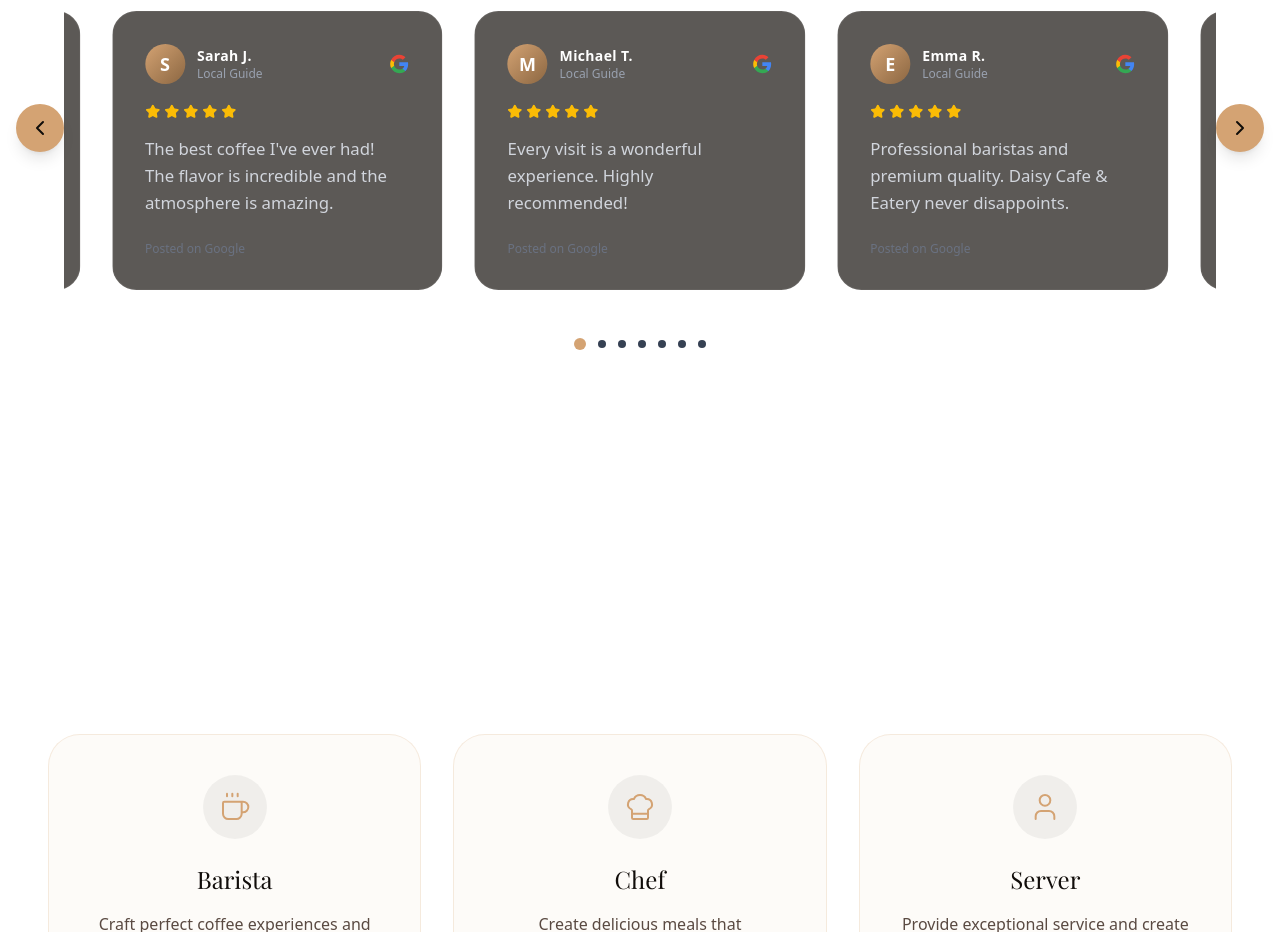
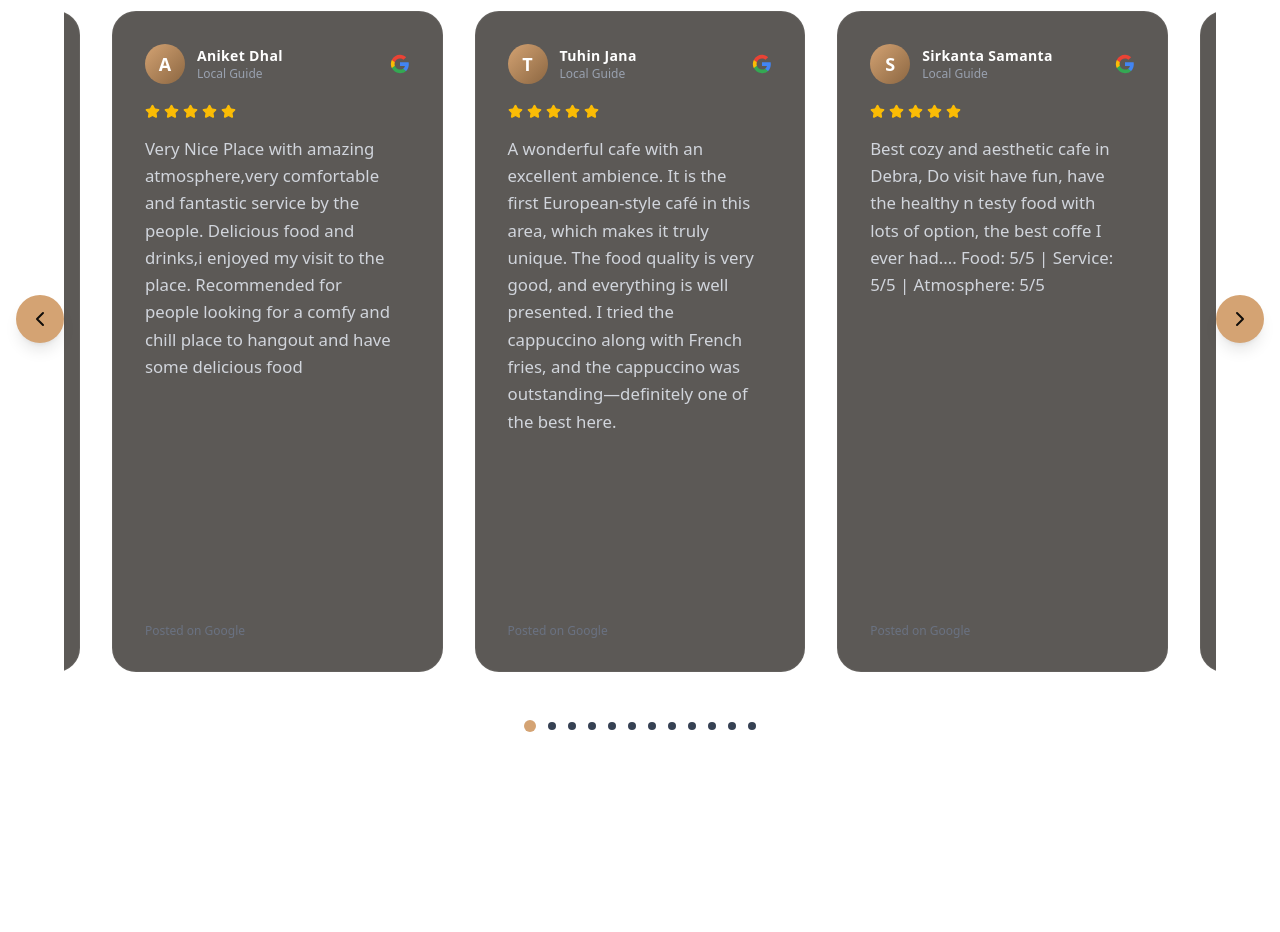
Before and after one commit to dipanjan800/Daisy-Cafe-Eatery, a React (Vite) app: page / in a window 1280 px wide. Shown: the part 3220-4152 px from the top of the page. Built offline with nearby package versions, Linux system fonts and the light colour scheme; a web font is replaced by a local one.

Commit message:
content: add real Google reviews and dynamic star rating logic

```diff
--- a/src/components/Testimonials.tsx
+++ b/src/components/Testimonials.tsx
@@ -3,32 +3,64 @@ import { useState } from 'react';
 
 const testimonials = [
   {
-    quote: "The best coffee I've ever had! The flavor is incredible and the atmosphere is amazing.",
-    name: "Sarah J."
+    quote: "Very Nice Place with amazing atmosphere,very comfortable and fantastic service by the people. Delicious food and drinks,i enjoyed my visit to the place. Recommended for people looking for a comfy and chill place to hangout and have some delicious food",
+    name: "Aniket Dhal",
+    rating: 5
   },
   {
-    quote: "Every visit is a wonderful experience. Highly recommended!",
-    name: "Michael T."
+    quote: "A wonderful cafe with an excellent ambience. It is the first European-style café in this area, which makes it truly unique. The food quality is very good, and everything is well presented. I tried the cappuccino along with French fries, and the cappuccino was outstanding—definitely one of the best here.",
+    name: "Tuhin Jana",
+    rating: 5
   },
   {
-    quote: "Professional baristas and premium quality. Daisy Cafe & Eatery never disappoints.",
-    name: "Emma R."
+    quote: "Best cozy and aesthetic cafe in Debra, Do visit have fun, have the healthy n testy food with lots of option, the best coffe I ever had.... Food: 5/5 | Service: 5/5 | Atmosphere: 5/5",
+    name: "Sirkanta Samanta",
+    rating: 5
   },
   {
-    quote: "A hidden gem! Their pastries are to die for and the latte art is top notch.",
-    name: "David L."
+    quote: "A perfect place to visit with family and friends, amazing atmosphere, nice service, delicious food and drinks. Highly recommended for people who want to either enjoy it with friends or want a place to enjoy themselves",
+    name: "Animesh Dhal",
+    rating: 5
   },
   {
-    quote: "Perfect place to work remotely. Great wifi, amazing coffee, and super friendly staff.",
-    name: "Jessica M."
+    quote: "Personally, I liked because it was nicely organized and the prices of the items were a bit high, which could have been a little lower. But it was completely good in comparison.This will be a very pleasant place for those of us who love taking candid photos genz, above all else.❤️",
+    name: "Souvik Malakar",
+    rating: 4
   },
   {
-    quote: "I start every morning with their signature mocha. Unbeatable taste and quality.",
-    name: "Robert W."
+    quote: "A nice family restaurant. A must visit for all food lovers. Quality of food is very nice.",
+    name: "Alisha Nasrin",
+    rating: 5
   },
   {
-    quote: "The aesthetic is beautiful and the food is just as good as it looks. 10/10.",
-    name: "Chloe K."
+    quote: "A lovely cafe in Debra with a very warm and classy vibe 🌼 Daisy Cafe & Eatery has beautiful interiors, a clean and cozy atmosphere, and is perfect for spending quality time with friends or family. The food quality is really good, well-presented, and tastes fresh. The menu has nice variety, and everything feels reasonably priced for the quality they offer. Staff behavior is polite and helpful, which makes the experience even better.",
+    name: "Bapan Mondal",
+    rating: 4
+  },
+  {
+    quote: "Perfect place. Kolaghat is overhyped just visit here relax enjoy your food at much cheaper cost, better quality and taste in food. And no standing or waiting in que for hours and then have half available items in menu like in kolaghat.",
+    name: "Anupam Chawvla",
+    rating: 5
+  },
+  {
+    quote: "All over good, The ambiance was hero of the cafe..... Noise level Very quiet Group size Suitable for all group sizes Wait time No wait",
+    name: "MRINALIKA MANNA",
+    rating: 5
+  },
+  {
+    quote: "Nice Food Quality, Stuff behaviour is so good.",
+    name: "Jhumur Mahapatra",
+    rating: 5
+  },
+  {
+    quote: "Daisy : The restaurant feels like a fresh flower The ambience and food quality were excellent during my visit to this amazing cafe cum restaurant. Dishes were well prepared and exceptionally fresh. Books near the doorway reflects the class and thought behind it's maintenance. I feel proud for such a high class restaurant in our area. I definitely recommend Daisy for family outing.",
+    name: "Monalisa Bhattacharyya",
+    rating: 5
+  },
+  {
+    quote: "This is a very good place and the environment here is also very beautiful.The decoration of this cafe is very beautifully arranged. Here you can find all kinds of food like coffee, veg, non-veg cheese cake, brownie cake and the food is very delicious.If you have a student card, you get a 10% discount on food and drinks. The staff here are very nice and polite. This is a great place to spend some time with food and drinks in Debra.I would tell everyone to definitely visit here at least once.",
+    name: "Najimul Islam",
+    rating: 5
   }
 ];
 
@@ -166,7 +198,7 @@ export default function Testimonials() {
 
               <div className="flex space-x-1 mb-4">
                 {[...Array(5)].map((_, i) => (
-                  <Star key={i} size={15} className="fill-[#FBBC05] text-[#FBBC05]" />
+                  <Star key={i} size={15} className={i < (t.rating || 5) ? "fill-[#FBBC05] text-[#FBBC05]" : "text-[#FBBC05] opacity-30"} />
                 ))}
               </div>
 
```
